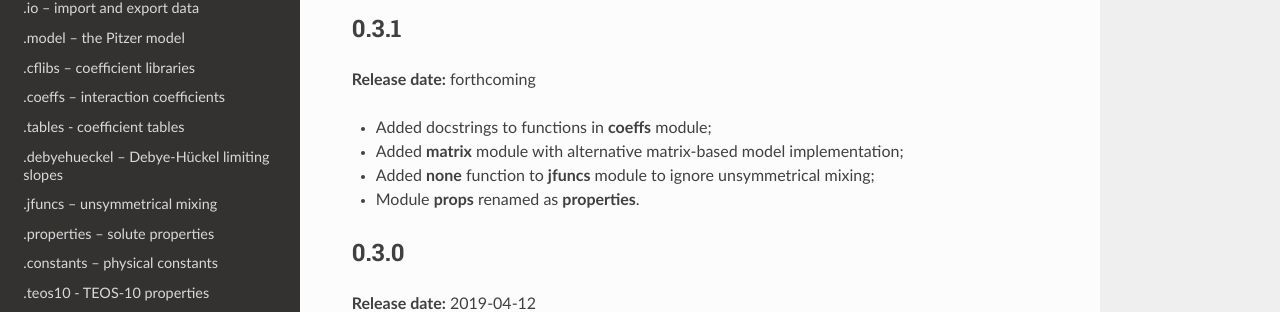
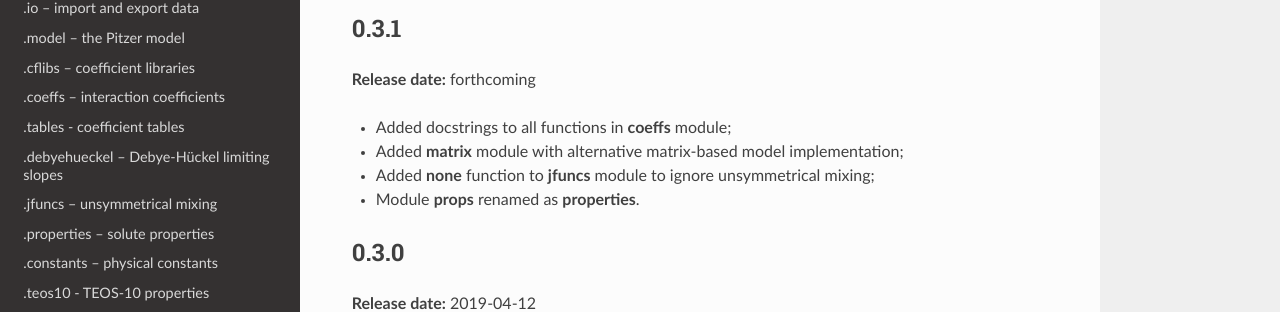
Before and after one commit to mvdh7/pytzer, an MkDocs documentation site: the page built from docs/version-history.md, in a window 1280 px wide and 900 px high. Shown: the part 244-556 px from the top of the window. Built offline with MkDocs 1.6.1, drawn with Linux system fonts in a browser that asks for light colours; nearby versions of some CDN libraries.

Commit message:
All now docstringed

```diff
--- a/docs/version-history.md
+++ b/docs/version-history.md
@@ -7,7 +7,7 @@ Version 0.3 remains in beta testing. The most significant change from version 0.
 
 **Release date:** forthcoming
 
-  * Added docstrings to functions in **coeffs** module;
+  * Added docstrings to all functions in **coeffs** module;
   * Added **matrix** module with alternative matrix-based model implementation;
   * Added **none** function to **jfuncs** module to ignore unsymmetrical mixing;
   * Module **props** renamed as **properties**.
```
